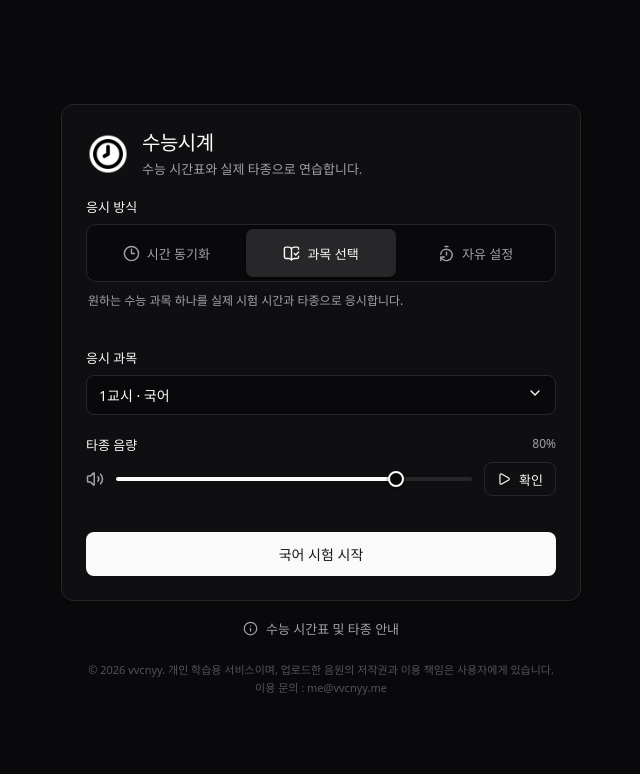
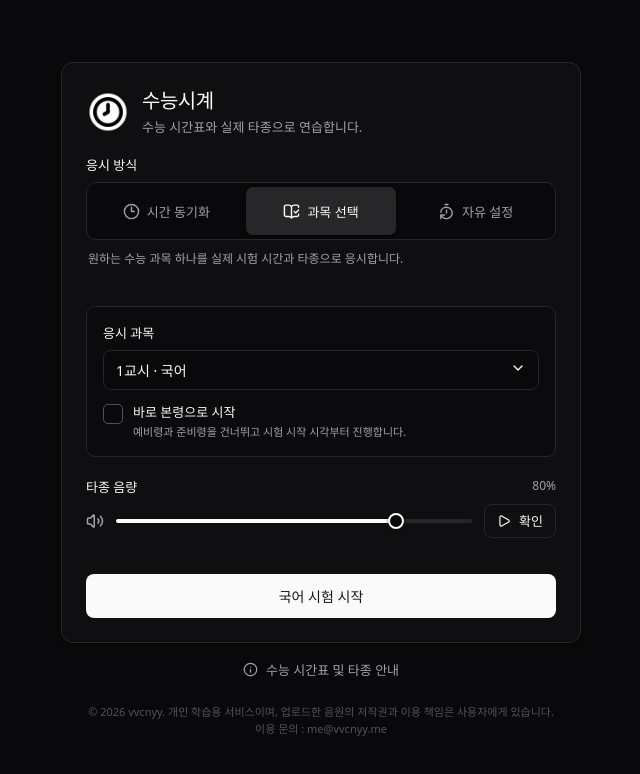
Before and after one commit to vvcnyy/csat-clock, a React (Vite) app: page / in a window 1280 px wide. Both pictures are taken after a click on the tab "과목 선택". Shown: the top 774 px of the page, without its empty margins (319-959 px from the left). Built offline with nearby package versions, Linux system fonts and the light colour scheme.

Commit message:
quick start

```diff
--- a/package.json
+++ b/package.json
@@ -10,6 +10,7 @@
   },
   "dependencies": {
     "@radix-ui/react-alert-dialog": "^1.1.21",
+    "@radix-ui/react-checkbox": "^1.3.11",
     "@radix-ui/react-dialog": "^1.1.21",
     "@radix-ui/react-radio-group": "^1.4.5",
     "@radix-ui/react-select": "^2.3.5",
--- a/src/App.tsx
+++ b/src/App.tsx
@@ -29,6 +29,7 @@ import { clearEnglishFile, loadEnglishFile, saveEnglishFile } from "./storage";
 function App() {
   const savedSettings = readJson<
     Pick<Session, "volume" | "listeningVolume" | "listeningTiming"> & {
+      startAtMainBell?: boolean;
       customDurationMinutes?: number;
       customStartMode?: CustomStartMode;
       customStartTime?: string;
@@ -42,6 +43,9 @@ function App() {
   );
   const [listeningTiming, setListeningTiming] = useState<ListeningTiming>(
     savedSettings?.listeningTiming ?? "before",
+  );
+  const [startAtMainBell, setStartAtMainBell] = useState(
+    savedSettings?.startAtMainBell ?? false,
   );
   const [customDurationMinutes, setCustomDurationMinutes] = useState(
     savedSettings?.customDurationMinutes ?? 60,
@@ -114,6 +118,7 @@ function App() {
         volume,
         listeningVolume,
         listeningTiming,
+        startAtMainBell,
         customDurationMinutes,
         customStartMode,
         customStartTime,
@@ -127,6 +132,7 @@ function App() {
     volume,
     listeningVolume,
     listeningTiming,
+    startAtMainBell,
   ]);
 
   const clearBellPrefetch = useCallback(() => {
@@ -268,9 +274,12 @@ function App() {
     if (!session || session.pausedAt || countdown > 0) return;
 
     const candidates = session.mode === "sync" ? bellEvents : subjectEvents;
-    const firstEventSeconds = candidates[0]
-      ? getBellSeconds(candidates[0])
-      : toSeconds(selectedSubject.start);
+    const firstEventSeconds =
+      session.startAtMainBell && session.mode === "subject"
+        ? toSeconds(selectedSubject.start)
+        : candidates[0]
+          ? getBellSeconds(candidates[0])
+          : toSeconds(selectedSubject.start);
     const delayUntil = (targetSeconds: number) => {
       if (session.mode === "sync") {
         const now = new Date();
@@ -312,6 +321,12 @@ function App() {
       const delay = delayUntil(listeningAt);
       if (delay > 0) {
         timers.push(window.setTimeout(() => void playListening(), delay));
+      } else if (
+        session.mode === "subject" &&
+        session.startAtMainBell &&
+        virtualSeconds >= listeningAt
+      ) {
+        void playListening(virtualSeconds - listeningAt);
       }
     }
 
@@ -326,6 +341,7 @@ function App() {
     selectedSubject.start,
     session,
     subjectEvents,
+    virtualSeconds,
   ]);
 
   useEffect(() => {
@@ -514,6 +530,7 @@ function App() {
       volume,
       listeningVolume,
       listeningTiming,
+      startAtMainBell: mode === "subject" ? startAtMainBell : undefined,
       customDurationMinutes:
         mode === "custom" ? safeCustomDuration : undefined,
       customStartSeconds:
@@ -658,6 +675,7 @@ function App() {
         volume={volume}
         listeningVolume={listeningVolume}
         listeningTiming={listeningTiming}
+        startAtMainBell={startAtMainBell}
         customDurationMinutes={customDurationMinutes}
         customStartMode={customStartMode}
         customStartTime={customStartTime}
@@ -670,6 +688,7 @@ function App() {
         onVolumeChange={setVolume}
         onListeningVolumeChange={setListeningVolume}
         onListeningTimingChange={setListeningTiming}
+        onStartAtMainBellChange={setStartAtMainBell}
         onCustomDurationChange={setCustomDurationMinutes}
         onCustomStartModeChange={setCustomStartMode}
         onCustomStartTimeChange={setCustomStartTime}
--- a/src/components/LandingPage.tsx
+++ b/src/components/LandingPage.tsx
@@ -26,6 +26,7 @@ import {
   CardHeader,
   CardTitle,
 } from "./ui/card";
+import { Checkbox } from "./ui/checkbox";
 import {
   Select,
   SelectContent,
@@ -41,6 +42,7 @@ interface LandingPageProps {
   volume: number;
   listeningVolume: number;
   listeningTiming: ListeningTiming;
+  startAtMainBell: boolean;
   customDurationMinutes: number;
   customStartMode: CustomStartMode;
   customStartTime: string;
@@ -53,6 +55,7 @@ interface LandingPageProps {
   onVolumeChange: (volume: number) => void;
   onListeningVolumeChange: (volume: number) => void;
   onListeningTimingChange: (timing: ListeningTiming) => void;
+  onStartAtMainBellChange: (checked: boolean) => void;
   onCustomDurationChange: (minutes: number) => void;
   onCustomStartModeChange: (mode: CustomStartMode) => void;
   onCustomStartTimeChange: (time: string) => void;
@@ -69,6 +72,7 @@ export function LandingPage({
   volume,
   listeningVolume,
   listeningTiming,
+  startAtMainBell,
   customDurationMinutes,
   customStartMode,
   customStartTime,
@@ -81,6 +85,7 @@ export function LandingPage({
   onVolumeChange,
   onListeningVolumeChange,
   onListeningTimingChange,
+  onStartAtMainBellChange,
   onCustomDurationChange,
   onCustomStartModeChange,
   onCustomStartTimeChange,
@@ -159,6 +164,7 @@ export function LandingPage({
           </div>
 
           {mode === "subject" && (
+            <div className="subject-settings">
               <div className="field">
                 <span className="field-label">응시 과목</span>
                 <Select
@@ -176,6 +182,20 @@ export function LandingPage({
                     ))}
                   </SelectContent>
                 </Select>
+              </div>
+              <label className="checkbox-setting" htmlFor="start-at-main-bell">
+                <Checkbox
+                  id="start-at-main-bell"
+                  checked={startAtMainBell}
+                  onCheckedChange={(checked) =>
+                    onStartAtMainBellChange(checked === true)
+                  }
+                />
+                <span>
+                  <strong>바로 본령으로 시작</strong>
+                  <small>예비령과 준비령을 건너뛰고 시험 시작 시각부터 진행합니다.</small>
+                </span>
+              </label>
             </div>
           )}
 
--- /dev/null
+++ b/src/components/ui/checkbox.tsx
@@ -0,0 +1,20 @@
+import * as CheckboxPrimitive from "@radix-ui/react-checkbox";
+import { Check } from "lucide-react";
+import type { ComponentProps } from "react";
+import { cn } from "../../lib/utils";
+
+export function Checkbox({
+  className,
+  ...props
+}: ComponentProps<typeof CheckboxPrimitive.Root>) {
+  return (
+    <CheckboxPrimitive.Root
+      className={cn("ui-checkbox", className)}
+      {...props}
+    >
+      <CheckboxPrimitive.Indicator className="ui-checkbox-indicator">
+        <Check size={14} strokeWidth={3} />
+      </CheckboxPrimitive.Indicator>
+    </CheckboxPrimitive.Root>
+  );
+}
--- a/src/exam-types.ts
+++ b/src/exam-types.ts
@@ -14,6 +14,7 @@ export interface Session {
   volume: number;
   listeningVolume: number;
   listeningTiming: ListeningTiming;
+  startAtMainBell?: boolean;
   customDurationMinutes?: number;
   customStartSeconds?: number;
 }
--- a/src/styles.css
+++ b/src/styles.css
@@ -300,6 +300,52 @@ button { cursor: pointer; }
 .mode-option:hover { color: var(--foreground); background: #141417; }
 .mode-option.active { color: var(--foreground); border-color: #71717a; background: #18181b; }
 .mode-option.compact { justify-content: center; }
+.subject-settings {
+  margin: 0 0 20px;
+  padding: 16px;
+  border: 1px solid var(--border);
+  border-radius: 9px;
+  background: #0b0b0e;
+}
+.subject-settings .field { margin-bottom: 14px; }
+.ui-checkbox {
+  display: inline-flex;
+  width: 20px;
+  height: 20px;
+  flex: none;
+  align-items: center;
+  justify-content: center;
+  padding: 0;
+  color: #09090b;
+  border: 1px solid #52525b;
+  border-radius: 5px;
+  background: #09090b;
+}
+.ui-checkbox[data-state="checked"] {
+  border-color: #fafafa;
+  background: #fafafa;
+}
+.ui-checkbox:focus-visible {
+  outline: 2px solid var(--ring);
+  outline-offset: 2px;
+}
+.ui-checkbox-indicator { display: flex; }
+.checkbox-setting {
+  display: flex;
+  align-items: flex-start;
+  gap: 10px;
+  cursor: pointer;
+}
+.checkbox-setting > span {
+  display: grid;
+  gap: 3px;
+  line-height: 1.35;
+}
+.checkbox-setting strong { font-size: 13px; font-weight: 500; }
+.checkbox-setting small {
+  color: var(--muted-foreground);
+  font-size: 11px;
+}
 .english-settings {
   margin: 0 0 20px;
   padding: 16px;
--- a/src/useExamTimeline.ts
+++ b/src/useExamTimeline.ts
@@ -69,9 +69,12 @@ export function useExamTimeline(
 
   const virtualSeconds = useMemo(() => {
     if (!session || session.mode === "sync") return secondsNow();
-    const firstEvent = subjectEvents[0]
-      ? getBellSeconds(subjectEvents[0])
-      : toSeconds(selectedSubject.start);
+    const firstEvent =
+      session.startAtMainBell && session.mode === "subject"
+        ? toSeconds(selectedSubject.start)
+        : subjectEvents[0]
+          ? getBellSeconds(subjectEvents[0])
+          : toSeconds(selectedSubject.start);
     const clockMs = session.pausedAt ?? nowMs;
     const elapsed = Math.max(
       0,
```
Also changed, not shown: 2 other files (tests, documents, lock files or other folders). Lines whose indentation alone changed are shown as unchanged.
